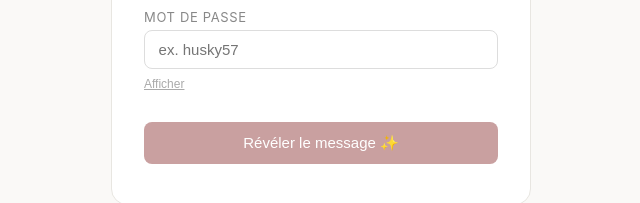
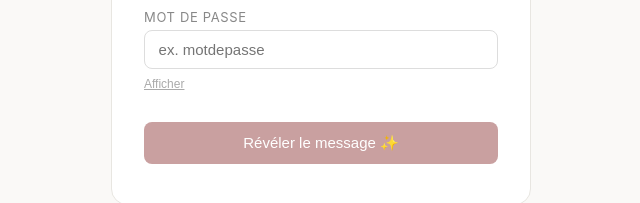
Before and after one commit to mszinte/bisous, a plain HTML site: page index.html in a window 1280 px wide. Shown: the part 422-625 px from the top of the page, 319-959 px from the left. Drawn offline with nearby package versions, Linux system fonts and the light colour scheme.

Commit message:
Update index.html

```diff
--- a/index.html
+++ b/index.html
@@ -115,7 +115,7 @@
 
   <div class="field">
     <label>Mot de passe</label>
-    <input type="password" id="pwd-input" placeholder="ex. husky57" />
+    <input type="password" id="pwd-input" placeholder="ex. motdepasse" />
     <button class="show-pwd" onclick="togglePwd()">Afficher</button>
   </div>
 
```
